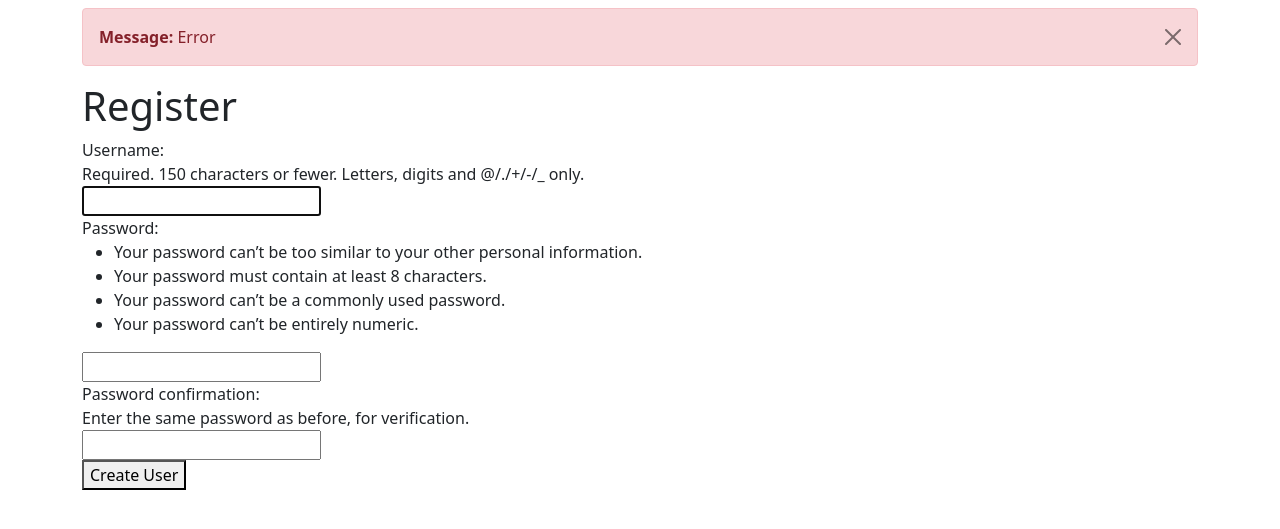
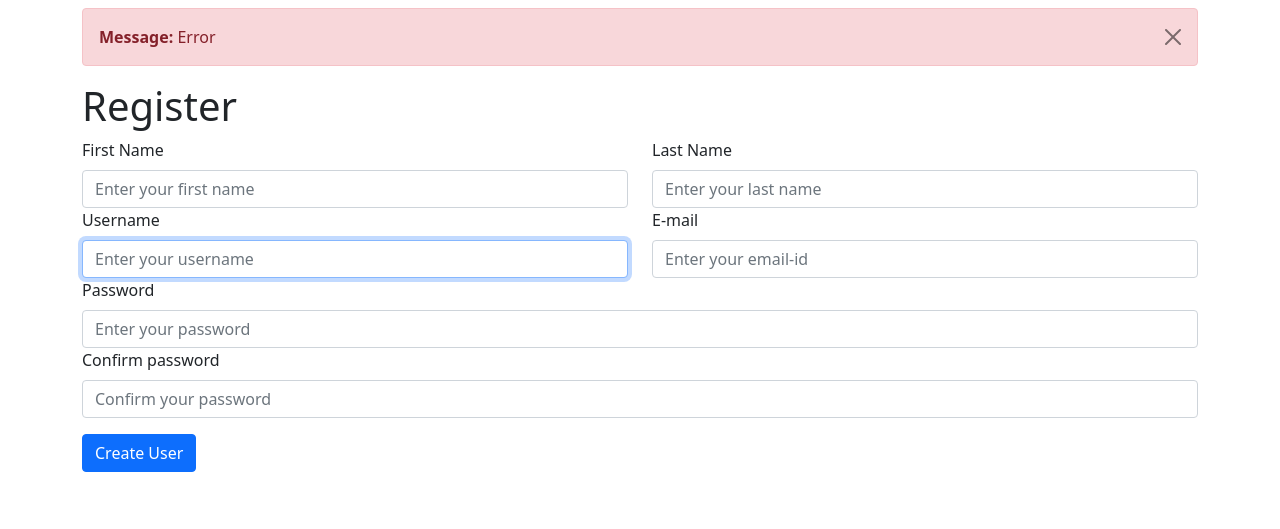
Before and after one commit to UmeshBabu7/BlogRESTAPIs, a Django app: page /authors/create-new-account/ in a window 1280 px wide. Shown: the part 56-585 px from the top of the page. Run offline with Django 5.2, Linux system fonts and the light colour scheme.

Commit message:
Created CustiomUserRegistrationForm

```diff
--- /dev/null
+++ b/blogproject/authors/forms.py
@@ -0,0 +1,39 @@
+from django import forms
+from django.contrib.auth.forms import UserCreationForm
+from django.contrib.auth.models import User
+class SignupForm(UserCreationForm):
+    def __init__(self, *args, **kwargs):
+        super().__init__(*args, **kwargs)
+        self.fields['username'].widget.attrs.update({
+            'class': 'form-control',
+            'placeholder': 'Enter your username'
+        })
+        self.fields['first_name'].widget.attrs.update({
+            'class': 'form-control',
+            'placeholder': 'Enter your first name'
+        })
+        self.fields['last_name'].widget.attrs.update({
+            'class': 'form-control',
+            'placeholder': 'Enter your last name'
+        })
+        self.fields['email'].widget.attrs.update({
+            'class': 'form-control',
+            'placeholder': 'Enter your email-id'
+        })
+        self.fields['password1'].widget.attrs.update({
+            'class': 'form-control',
+            'placeholder': 'Enter your password'
+        })
+        self.fields['password2'].widget.attrs.update({
+            'class': 'form-control',
+            'placeholder': 'Confirm your password'
+        })
+    username = forms.CharField(max_length=150)
+    first_name = forms.CharField(max_length=150)
+    last_name = forms.CharField(max_length=150)
+    email = forms.EmailField(max_length=150)
+    password1 = forms.CharField(widget=forms.PasswordInput)
+    password2 = forms.CharField(widget=forms.PasswordInput)
+    class Meta:
+        model = User
+        fields = ['username', 'first_name', 'last_name', 'email', 'password1', 'password2']
--- a/blogproject/authors/views.py
+++ b/blogproject/authors/views.py
@@ -1,12 +1,13 @@
 from django.shortcuts import render,redirect
 from django.contrib.auth.forms import UserCreationForm
 from django.contrib import messages
+from .forms import SignupForm
 
 # Create your views here.
 
 def signUp(request):
     if request.method == "POST":
-        form=UserCreationForm(request.POST)
+        form=SignupForm(request.POST)
         if form.is_valid():
             form.save()
         messages.success(request,"Your account is created successfully")
@@ -14,7 +15,7 @@ def signUp(request):
     else:
         messages.error(request, "Error")
 
-        form=UserCreationForm()
+        form=SignupForm()
     return render(request, "register.html",{'form':form})
 
 
--- a/blogproject/templates/register.html
+++ b/blogproject/templates/register.html
@@ -7,9 +7,33 @@
 <form action="" method="post">
 {% csrf_token %}
 
-    {{form}}
-    <button type="submit">Create User</button>
-
+<div class="row">
+    <div class="col-md-6">
+        <label for="fname" class="form-label">First Name</label>
+        {{form.first_name}}
+    </div>
+    <div class="col-md-6">
+        <label for="lname" class="form-label">Last Name</label>
+        {{form.last_name}}
+    </div>
+    <div class="col-6">
+        <label for="username" class="form-label">Username</label>
+        {{form.username}}
+    </div>
+    <div class="col-6">
+        <label for="inputAddress2" class="form-label">E-mail</label>
+        {{form.email}}
+    </div>
+    <div class="col-12">
+        <label for="password" class="form-label">Password</label>
+        {{form.password1}}
+    </div>
+    <div class="col-12">
+        <label for="confirm password" class="form-label">Confirm password</label>
+        {{form.password2}}
+    </div>
+</div>
+<button type="submit" class="btn btn-primary mt-3">Create User</button>
 </form>
 
 {% endblock content %}
```
